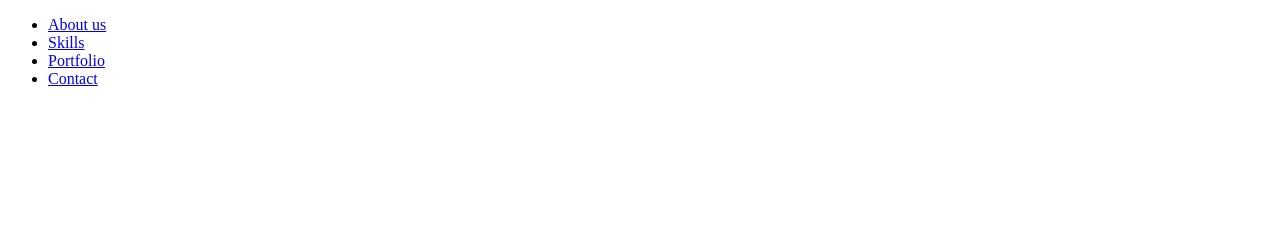
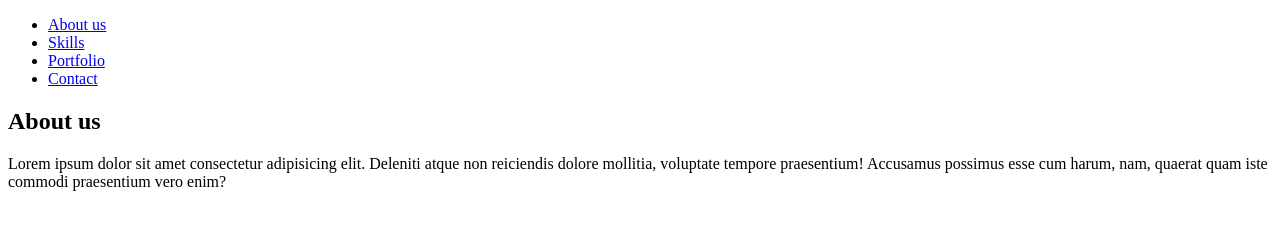
Before and after one commit to kingakowalska7/15html-strona, a plain HTML site: page index.html in a window 1280 px wide. Drawn offline with Linux system fonts and the light colour scheme.

Commit message:
about us

```diff
--- a/index.html
+++ b/index.html
@@ -16,7 +16,12 @@
         <li><a href="link4">Contact</a></li>
     </ul>
 </nav>
+<section>
+    <h1>About us</h1>
 
+    <p>Lorem ipsum dolor sit amet consectetur adipisicing elit. Deleniti atque non reiciendis dolore mollitia, voluptate tempore praesentium! Accusamus possimus esse cum harum, nam, quaerat quam iste commodi praesentium vero enim?</p>
+
+</section>
 
 </body>
 </html>
```
